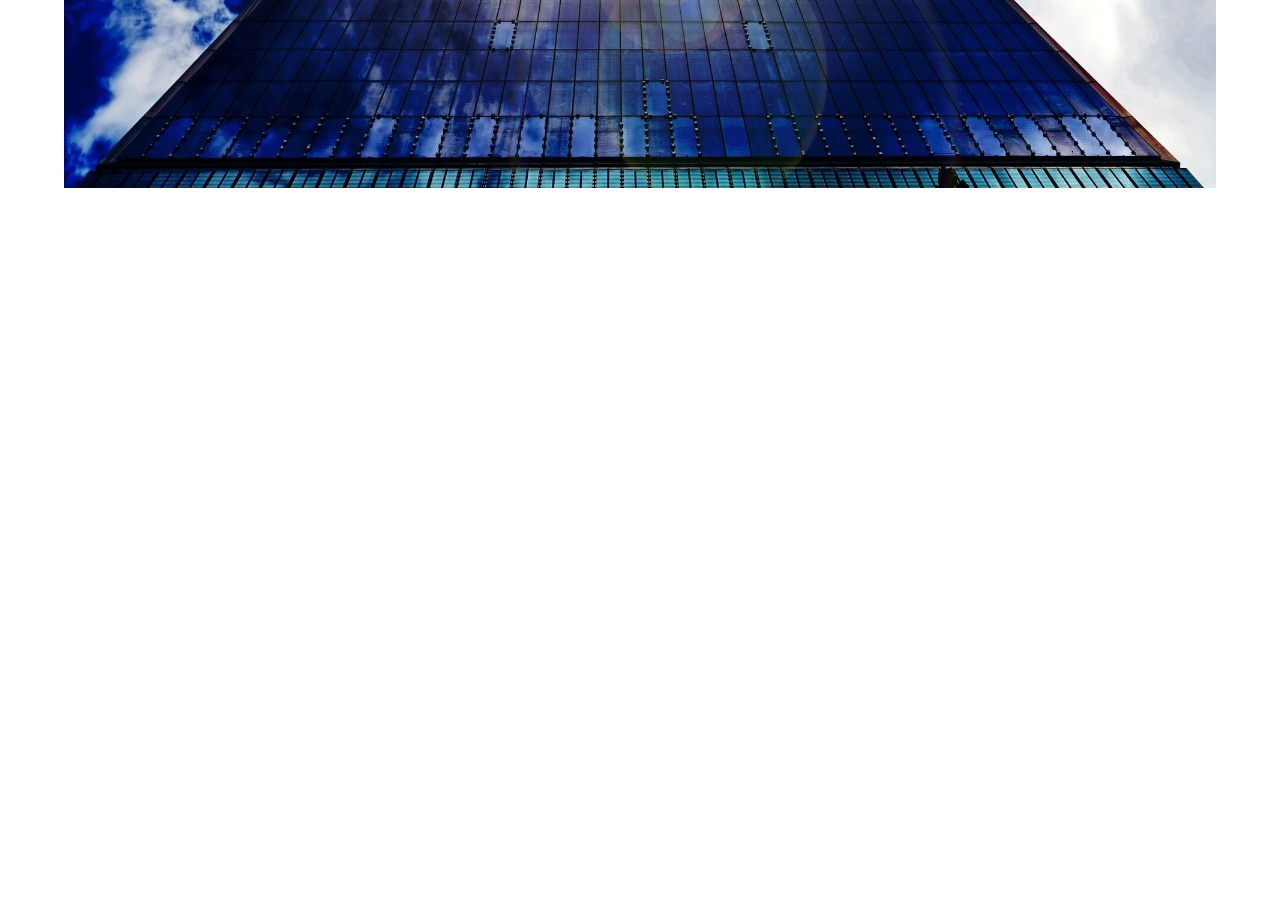
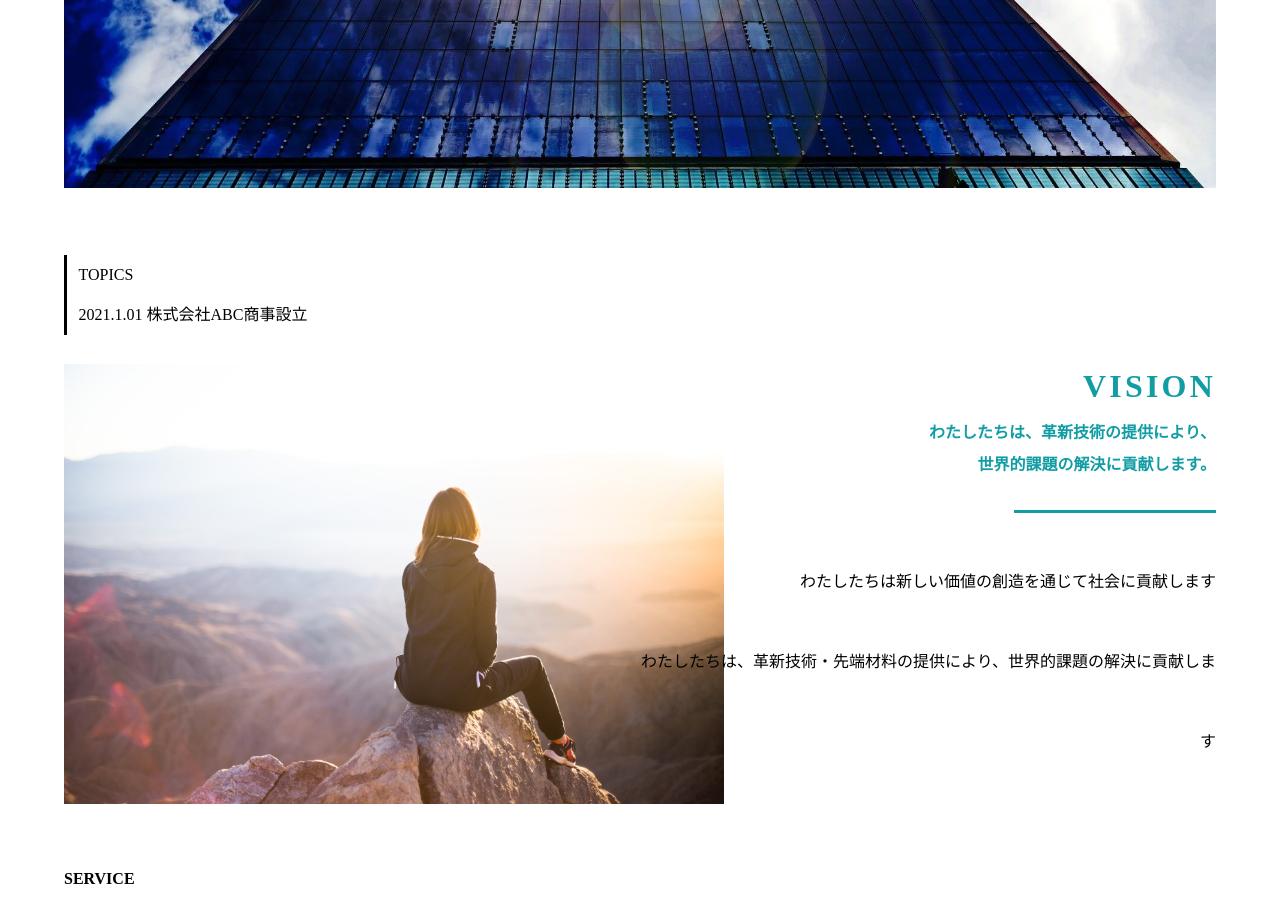
Before and after one commit to ktntk/LP3test, a plain HTML site: page index.html in a window 1280 px wide. Shown: the part 500-1422 px from the top of the page. Before the commit the page ends 800 px from the top, so only its background shows below. Drawn offline with Linux system fonts and the light colour scheme.

Commit message:
visionセクション完了

```diff
--- a/index.html
+++ b/index.html
@@ -33,6 +33,42 @@
     </div>
   </section>
 
+  <section id="vision">
+    <div class="vision inner">
+      <div class="vision_left">
+        <div class="vision_left_txt">
+          <small></small>
+            <p>TOPICS<br>2021.1.01 株式会社ABC商事設立</p>
+        </div>
+        <div>
+          <img class="vision_img" src="/img/pic_01.jpg" alt="トピック画像">
+        </div>
+      </div>
+      <div class="vision_right">
+        <h1 class="vision_ttl">
+          VISION
+        </h1>
+        <p class="vision_ttl_lead">
+          わたしたちは、革新技術の提供により、<br>世界的課題の解決に貢献します。
+        </p>
+        <div class="bar"></div>
+        <p class="vision_desc">
+          わたしたちは新しい価値の創造を通じて社会に貢献します<br>
+          わたしたちは、革新技術・先端材料の提供により、世界的課題の解決に貢献します
+        </p>
+      </div>
+    </div>
+  </section>
+
+  <section id="service">
+    <div class="inner">
+      <h2 class="service_ttl">
+        SERVICE
+      </h2>
+    </div>
+
+  </section>
+
 </main>
 
 </body>
--- a/scss/foundation/_base.scss
+++ b/scss/foundation/_base.scss
@@ -12,6 +12,10 @@ li{
 .inner{
   width: 90%;
   margin: 0 auto;
+}
+
+section{
+  margin-bottom: 5%;
 }
 
 // ヘッダー設定
@@ -36,3 +40,57 @@ nav{
   height: 80vh;
   width: 100%;
 }
+
+// VISION
+.vision{
+  display: flex;
+}
+
+.vision_left{
+  width: 50%;
+}
+
+.vision_left_txt{
+  display: flex;
+  line-height: 2.5rem;
+  small {
+    border-left: solid 3px;
+    margin-right: 2%;
+}
+}
+
+.vision_img{
+  height: 55vh;
+  width: auto;
+  margin-top: 5%;
+}
+
+.vision_right{
+  width: 50%;
+  margin-top: 10%;
+  text-align: end;
+}
+
+.vision_ttl{
+  color: g.$cBluLight;
+  @include g.title;
+  margin-bottom: 15px;
+    &_lead{
+      font-weight: bold;
+      line-height: 2rem;
+      color: g.$cBluLight;
+  }
+}
+
+.vision_desc{
+  font-size: 1rem;
+  line-height: 5rem;
+}
+
+.bar{
+  margin: 5% 0 5% auto;
+  flex-direction: row-reverse;
+  width: 35%;
+  height: 0.2rem;
+  background-color: g.$cBluLight;
+}
--- a/scss/global/mixin/_mixin.scss
+++ b/scss/global/mixin/_mixin.scss
@@ -1 +1,7 @@
-@use "../setting" as s;
+@use "../setting" as *;
+
+@mixin title {
+  font-size: 2rem;
+  font-weight: bold;
+  letter-spacing: 0.2rem;
+}
--- a/scss/global/setting/_color.scss
+++ b/scss/global/setting/_color.scss
@@ -1 +1 @@
-$cBluLight:#75a9ff;
+$cBluLight:#129DA4;
```
Also changed, not shown: css/style.css.
